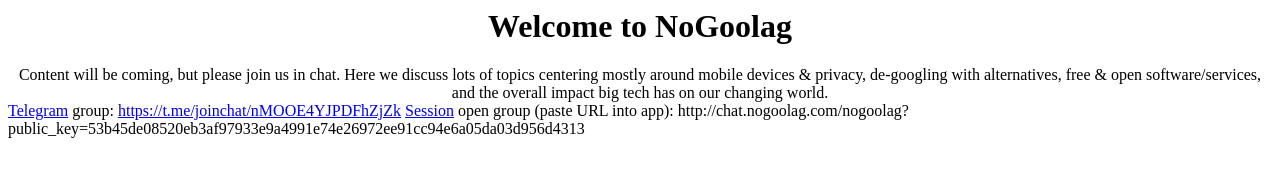
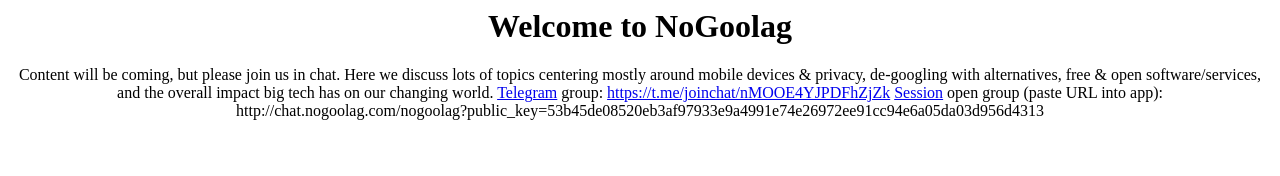
Before and after one commit to cachehole/nogoolag, a plain HTML site: page index.html in a window 1280 px wide. Drawn offline with Linux system fonts and the light colour scheme.

Commit message:
Update index.html

```diff
--- a/index.html
+++ b/index.html
@@ -1,7 +1,9 @@
 <center><h1>Welcome to NoGoolag</h1>
 
-Content will be coming, but please join us in chat. Here we discuss lots of topics centering mostly around mobile devices & privacy, de-googling with alternatives, free & open software/services, and the overall impact big tech has on our changing world.</center>
+Content will be coming, but please join us in chat. Here we discuss lots of topics centering mostly around mobile devices & privacy, de-googling with alternatives, free & open software/services, and the overall impact big tech has on our changing world.
+
 
 <a href="https://telegram.org/apps">Telegram</a> group: <a href="https://t.me/joinchat/nMOOE4YJPDFhZjZk">https://t.me/joinchat/nMOOE4YJPDFhZjZk</a>
 
-<a href="https://getsession.org/download/">Session</a> open group (paste URL into app): http://chat.nogoolag.com/nogoolag?public_key=53b45de08520eb3af97933e9a4991e74e26972ee91cc94e6a05da03d956d4313
+
+<a href="https://getsession.org/download/">Session</a> open group (paste URL into app): http://chat.nogoolag.com/nogoolag?public_key=53b45de08520eb3af97933e9a4991e74e26972ee91cc94e6a05da03d956d4313</center>
```
